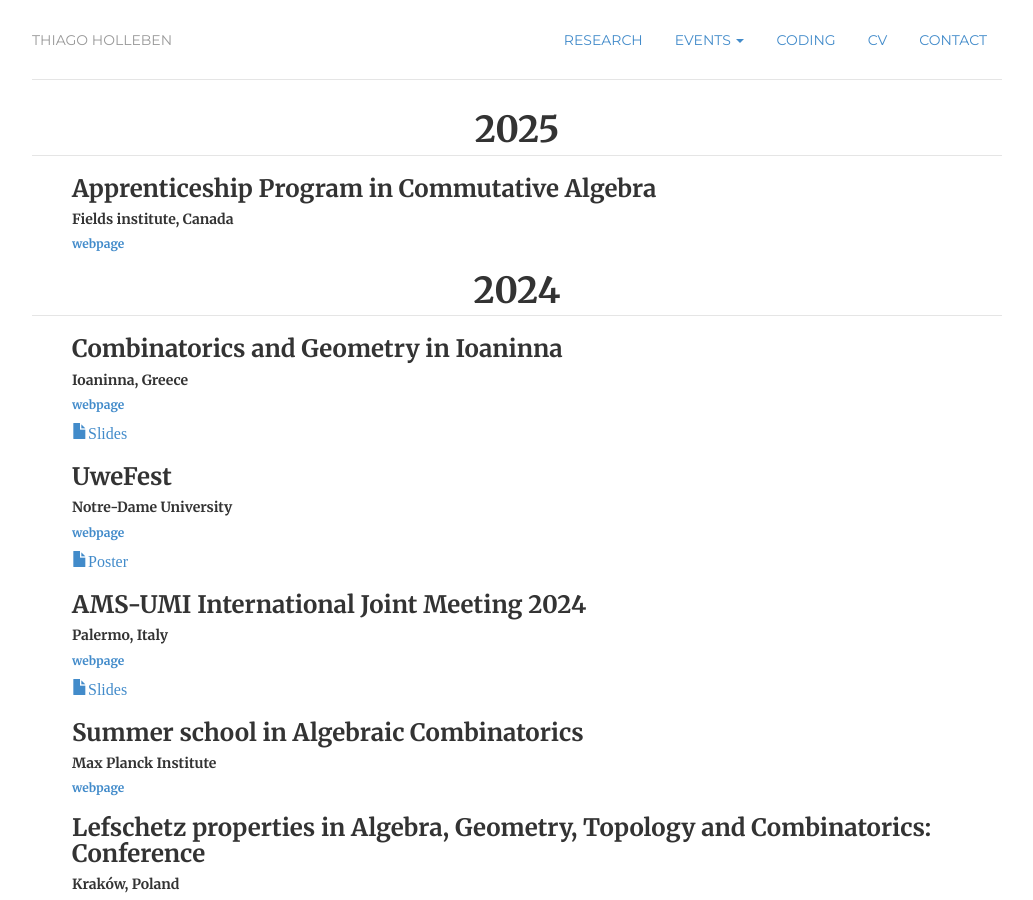
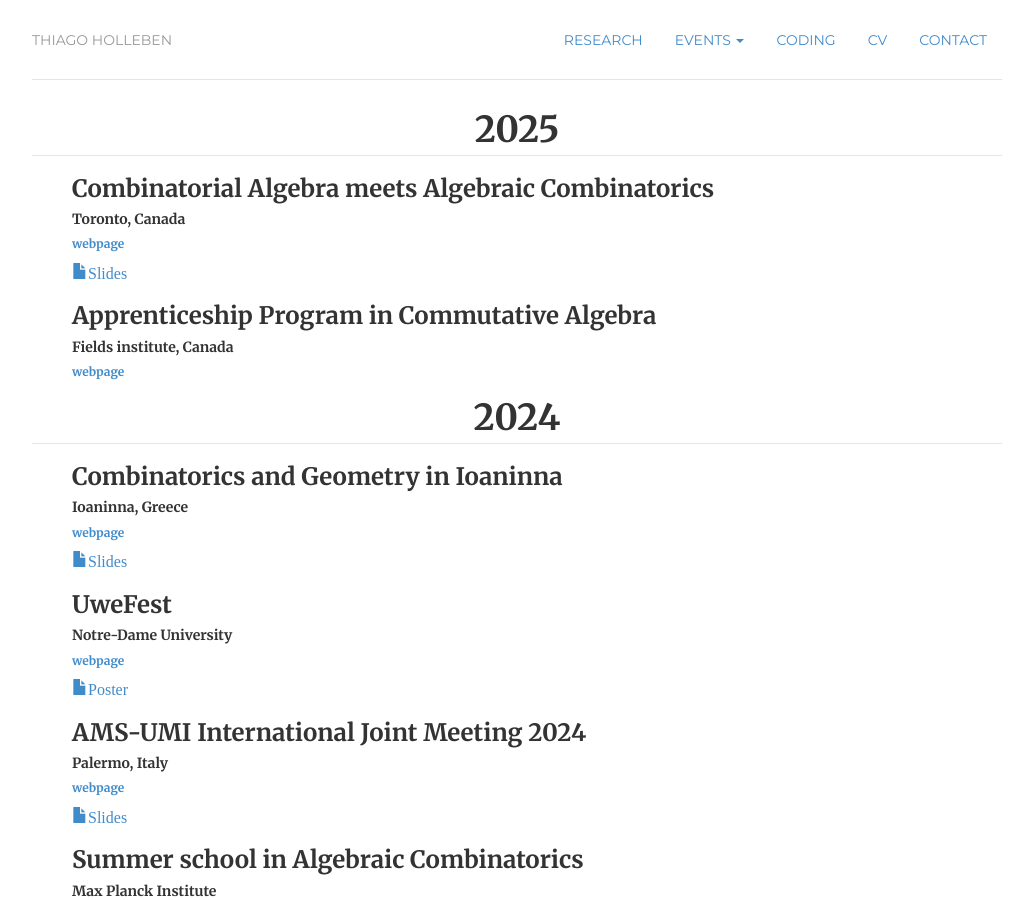
Before and after one commit to hollebenthiago/hollebenthiago.github.io, a Jekyll site: the page built from attended/index.html, in a window 1280 px wide and 900 px high. Shown: the whole window, without its empty margins (123-1156 px from the left). Built offline with Jekyll 4.4.1, drawn with Linux system fonts in a browser that asks for light colours.

Commit message:
adding caac25 slides

```diff
--- a/attended/index.html
+++ b/attended/index.html
@@ -10,6 +10,18 @@ description: Thiago Holleben is a PhD candidate at Dalhousie University.
 
     <div class="paper-list">
         <ul>
+            <li>
+                <h3>
+                    Combinatorial Algebra meets Algebraic Combinatorics
+                </h3>
+                <h5>
+                    Toronto, Canada
+                </h5>
+                <h6>
+                    <a href="https://sites.google.com/view/caac2025/">webpage</a>
+                </h6>
+                <a href="../slidesposters/slides/caac25.pdf"><i class="glyphicon glyphicon-file">Slides</i></a>
+            </li>
             <li>
                 <h3>
                     Apprenticeship Program in Commutative Algebra
```
Also changed, not shown: 6 other files.
